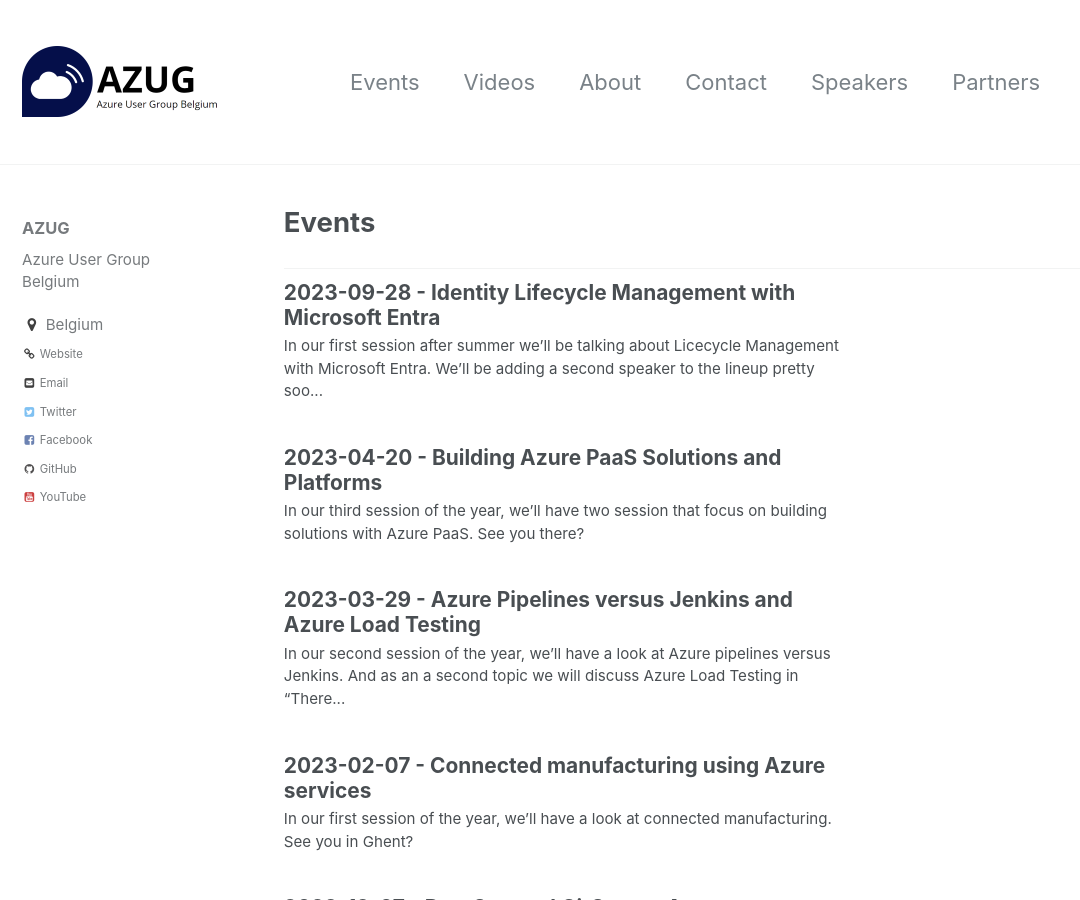
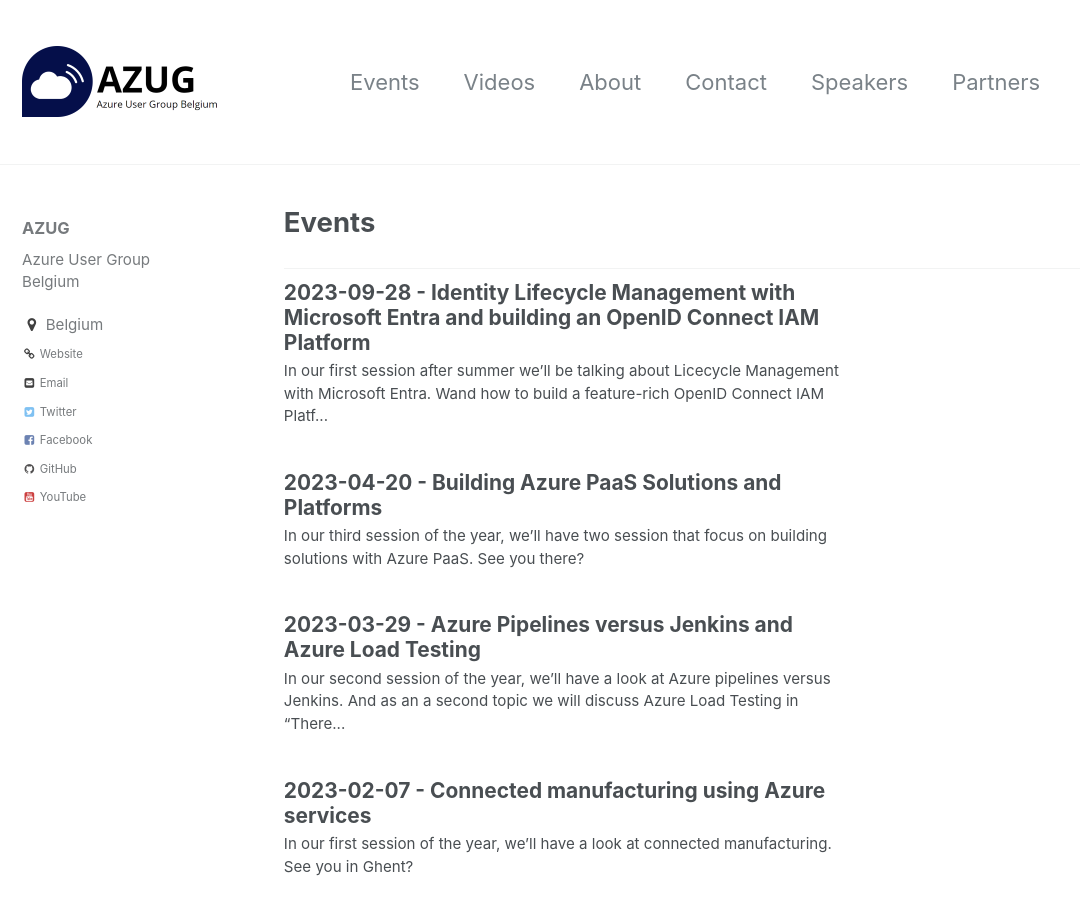
Before and after one commit to AzugBe/azugbe.github.io, a Jekyll site: the page built from _pages/events.html, in a window 1280 px wide and 900 px high. Shown: the whole window, without its empty margins (0-1080 px from the left). Built offline with Jekyll 4.4.1, drawn with Linux system fonts in a browser that asks for light colours; comment, search, counter and statistics services are not loaded.

Commit message:
Add Wesley as second speaker

```diff
--- a/_posts/events/2023-09-28---identity-lifecycle-management.md
+++ b/_posts/events/2023-09-28---identity-lifecycle-management.md
@@ -1,6 +1,6 @@
 ---
 layout: single
-title: "2023-09-28 - Identity Lifecycle Management with Microsoft Entra"
+title: "2023-09-28 - Identity Lifecycle Management with Microsoft Entra and building an OpenID Connect IAM Platform"
 date: 2023-09-28 18:00:00 +0000
 comments: true
 published: true
@@ -9,7 +9,7 @@ tags: ["Events"]
 author: ["Glenn Colpaert"]
 ---
 
-In our first session after summer we'll be talking about Licecycle Management with Microsoft Entra. We'll be adding a second speaker to the lineup pretty soon! See you there?
+In our first session after summer we'll be talking about Licecycle Management with Microsoft Entra. Wand how to build a feature-rich OpenID Connect IAM Platform. See you there?
 
 ## Agenda
 
@@ -30,9 +30,17 @@ At the end of the session you will understand the capabilities of Microsoft Entr
 
 **Speaker: Tim Sente** Azure Cloud Practice Manager at DevoTeam.
 
-### 2nd Session TBA - Soon!
+### Building a feature-rich OpenID Connect Identity and Access Management Platform
 
-**Speaker: TBA**
+<img src="/assets/media/speakers/wesley-cabus.jpg" alt="Wesley Cabus" align="right" height="100" width="100" style="margin-right: 20px;">
+
+In today's world, identity and access management (IAM in short) is critical to protecting confidential data and applications. With the increasing adoption of cloud-based applications, building a scalable and secure identity and access management platform is a must for organizations of all sizes.
+
+In this session, you'll learn about the journey of building an advanced IAM platform based on Duende IdentityServer. We'll discuss the standard capabilities of IdentityServer and explore how we extended it with features such as multi-factor authentication, home realm discovery, and user impersonation. You'll also learn about the best practices for building a resilient and secure platform, including strategies for handling scale and redundancy.
+
+Whether you're just starting out with OpenID Connect or you're looking to take your identity and access management platform to the next level, this session is for you.
+
+**Speaker: Wesley Cabus** Coding Architect, Coffee Enthusiast at Xpirit Belgium
 
 ## Practical details
 
```
Also changed, not shown: index.md (+1 -1 lines), assets/media/speakers/wesley-cabus.jpg (added).
